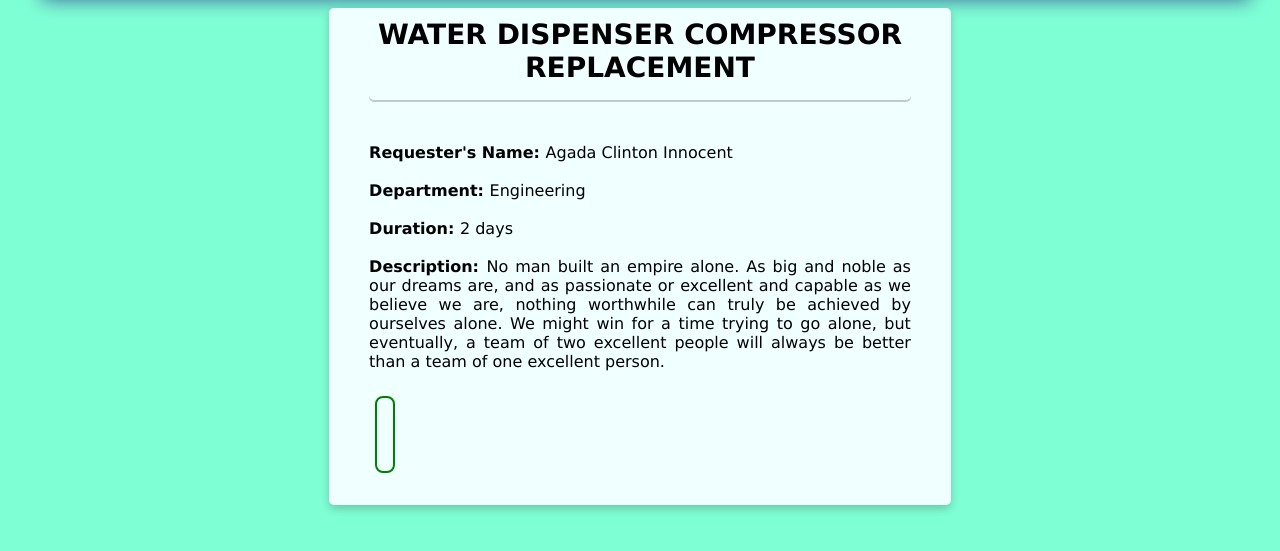
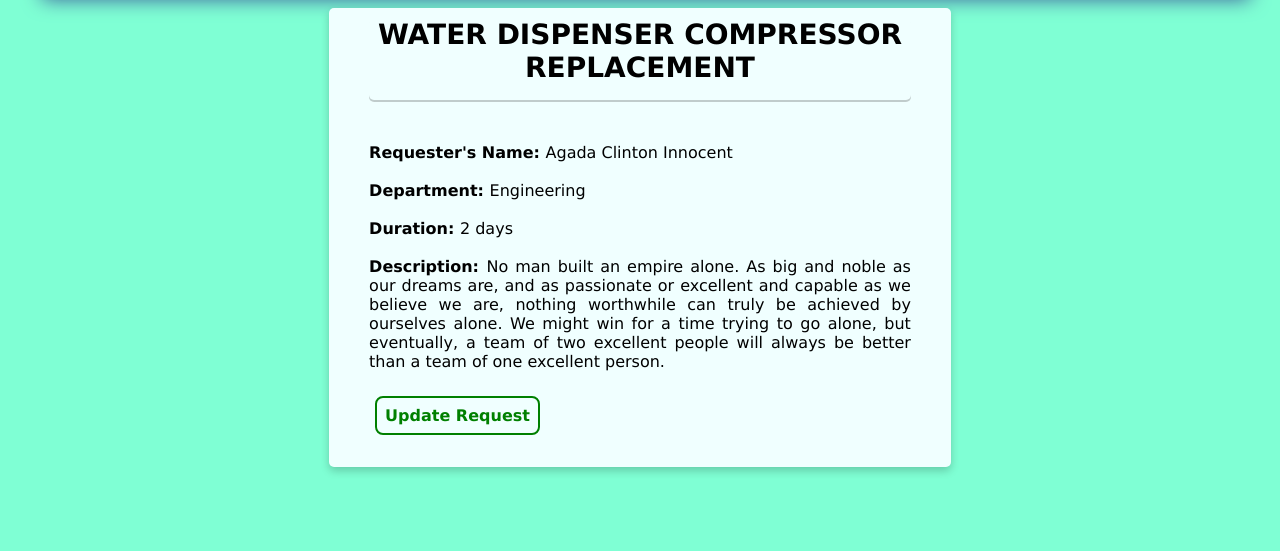
Before and after one commit to Veraclins/Maintenance-Tracker, a website: page UI/request-details.html in a window 1280 px wide. Shown: the part 97-648 px from the top of the page. Drawn offline with Linux system fonts and the light colour scheme.

Commit message:
Update request-details.html

```diff
--- a/UI/request-details.html
+++ b/UI/request-details.html
@@ -33,7 +33,7 @@
                 <div><strong>Department: </strong> Engineering </div>
                 <div><strong>Duration: </strong> 2 days </div>
                 <div><strong>Description: </strong> No man built an empire alone. As big and noble as our dreams are, and as passionate or excellent and capable as we believe we are, nothing worthwhile can truly be achieved by ourselves alone. We might win for a time trying to go alone, but eventually, a team of two excellent people will always be better than a team of one excellent person. </div>
-                <a class="button primary" href="create-request.html>Update Request</a>
+                <a class="button primary" href="create-request.html">Update Request</a>
             </div>
         </section>
 
```
